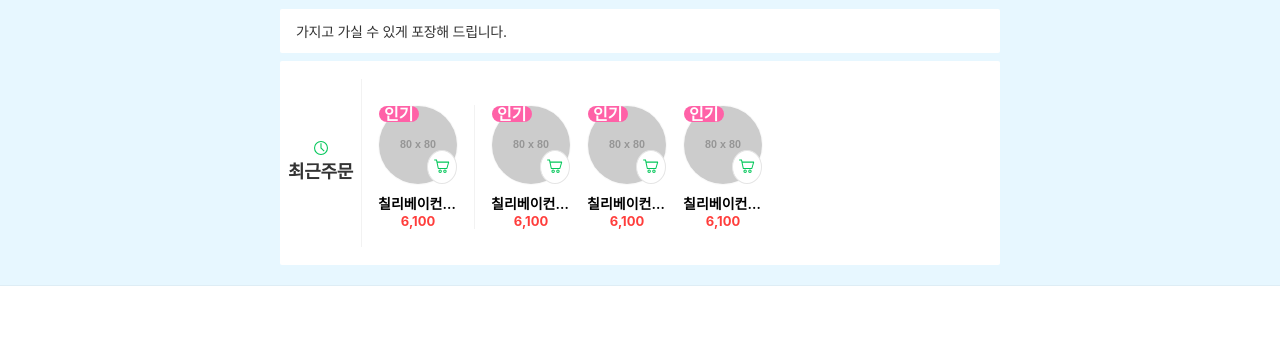
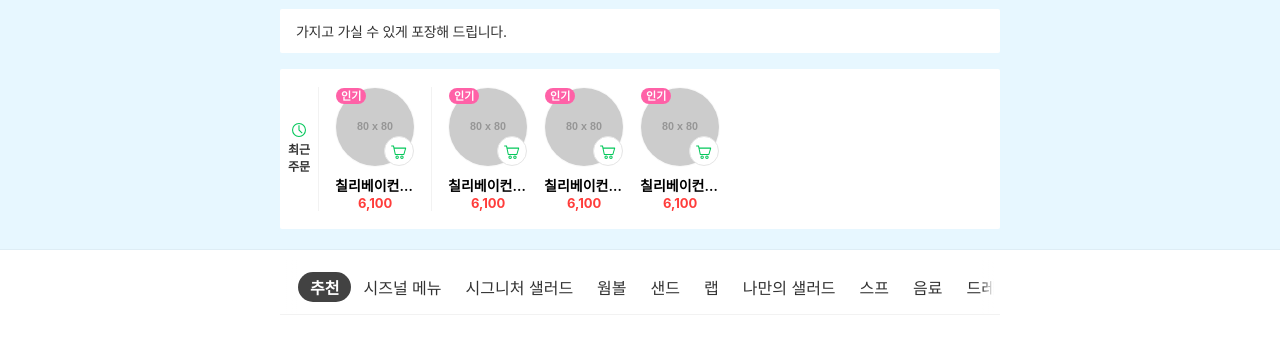
Before and after one commit to coconutstd/60days-finish, a plain HTML site: page 네이버주문/docs/index.html in a window 1280 px wide. Shown: the part 204-558 px from the top of the page. Drawn offline with Linux system fonts and the light colour scheme; placeholder pictures from the web are drawn by us.

Commit message:
네이버 주문 - 메뉴 카테고리 영역 완성

```diff
--- a/네이버주문/assets/scss/abstracts/_mixin_commons.scss
+++ b/네이버주문/assets/scss/abstracts/_mixin_commons.scss
@@ -1,4 +1,4 @@
-@mixin ellipsis {
+@mixin ellipse {
   text-overflow: ellipsis;
   white-space: nowrap;
   overflow: hidden;
--- a/네이버주문/assets/scss/abstracts/_variables.scss
+++ b/네이버주문/assets/scss/abstracts/_variables.scss
@@ -6,3 +6,5 @@ $font-default: -apple-system, BlinkMacSystemFont, helvetica, Apple SD Gothic Neo
 $m-padding: 18px;
 $place-header-height: 48px;
 $place-tab-height: 46px;
+
+$header-height: $place-header-height + $place-tab-height;
--- /dev/null
+++ b/네이버주문/assets/scss/components/_menu_category_area.scss
@@ -0,0 +1,73 @@
+.menu-category-area {
+  position: sticky;
+  top: $header-height;
+  margin-top: 10px;
+  background-color: #fff;
+  z-index: 5500;
+
+  .common-inner {
+    position: relative;
+    border-bottom: 1px solid $booking-color-border144;
+    &::before {
+      content: "";
+      position: absolute;
+      top: 0;
+      left: 0;
+      width: $m-padding;
+      height: 100%;
+      background-image: linear-gradient(
+        to right,
+        #fff 35%,
+        rgba(255, 255, 255, 0)
+      );
+      pointer-events: none;
+      z-index: 1;
+    }
+
+    &::after {
+      content: "";
+      position: absolute;
+      top: 0;
+      right: 0;
+      width: $m-padding;
+      height: 100%;
+      background-image: linear-gradient(
+        to right,
+        rgba(255, 255, 255, 0),
+        #fff 65%
+      );
+      pointer-events: none;
+      z-index: 1;
+    }
+  }
+
+  .category-list {
+    display: flex;
+    align-items: center;
+    height: 54px;
+  }
+
+  .category-item {
+    &:first-child {
+      padding-left: $m-padding;
+    }
+    &:last-child {
+      padding-right: $m-padding;
+    }
+  }
+
+  .category-tab {
+    display: flex;
+    align-items: center;
+    padding: 0 12px;
+    font-size: 16px;
+    height: 30px;
+    border-radius: 15px;
+    color: $booking-color-text6;
+    &.is-active {
+      background-color: $booking-color-bg165;
+      font-weight: 700;
+      color: #fff;
+    }
+  }
+}
--- a/네이버주문/assets/scss/components/_recent_order_area.scss
+++ b/네이버주문/assets/scss/components/_recent_order_area.scss
@@ -1,6 +1,6 @@
 .recent-order-area {
   display: flex;
-  margin-top: 8px;
+  margin-top: 16px;
   padding: 18px 0;
   border-radius: 2px;
   background-color: #fff;
@@ -17,7 +17,6 @@
     font-size: 12px;
     font-weight: 700;
     color: $booking-color-text6;
-
     .ico-clock {
       margin-bottom: 4px;
       width: 14px;
@@ -33,12 +32,10 @@
     padding-left: 16px;
     width: 80px;
     text-align: center;
-
     &.is-ordered {
       padding-right: 16px;
       border-right: 1px solid $booking-color-bg102;
     }
-
     &:last-child {
       padding-right: $m-padding;
     }
@@ -60,7 +57,7 @@
     padding: 0 5px;
     border-radius: 10px;
     line-height: 16px;
-    font-size: 16px;
+    font-size: 11px;
     font-weight: 700;
     background-color: #ff61a7;
     color: #fff;
@@ -76,6 +73,7 @@
     position: absolute;
     bottom: 0;
     right: 0;
+    display: flex;
     padding: 6px;
     border: 1px solid $booking-color-border150;
     border-radius: 100%;
@@ -91,13 +89,13 @@
     margin-top: 8px;
     font-weight: 600;
     font-size: 14px;
-    @include ellipsis;
+    @include ellipse;
   }
 
   .menu-price {
     font-size: 13px;
     font-weight: 700;
     color: $point-color;
-    @include ellipsis;
+    @include ellipse;
   }
 }
--- a/네이버주문/assets/scss/styles.scss
+++ b/네이버주문/assets/scss/styles.scss
@@ -9,4 +9,5 @@
 @import "./components/order_type";
 @import "./components/order_info_area";
 @import "./components/recent_order_area";
+@import "./components/menu_category_area";
 @import "./pages/order_page";
--- a/네이버주문/docs/index.html
+++ b/네이버주문/docs/index.html
@@ -54,21 +54,24 @@
         </div>
         <!-- 주문분류 -->
         <div class="tab-switch-box" role="tablist">
-          <a href="#" class="is-active tab-switch" role="tab"
+          <a href="#" class="tab-switch is-active" role="tab"
             >🛍&nbsp;&nbsp;포장<img
               src="../assets/images/ico-check.svg"
+              alt=""
               class="ico-check"
               aria-hidden="true"
           /></a>
           <a href="#" class="tab-switch" role="tab"
             >🍽&nbsp;&nbsp;매장<img
               src="../assets/images/ico-check.svg"
+              alt=""
               class="ico-check"
               aria-hidden="true"
           /></a>
           <a href="#" class="tab-switch" role="tab"
             >🛵&nbsp;&nbsp;배달<img
               src="../assets/images/ico-check.svg"
+              alt=""
               class="ico-check"
               aria-hidden="true"
           /></a>
@@ -93,17 +96,17 @@
           >지금은 주문을 받을 수 없습니다.
         </div>
         <!-- //주문분류 -->
+
         <!-- 최근주문영역 -->
-        <div class="recent-order-area scroll-x">
+        <div class="recent-order-area">
           <div class="recent-title">
             <img
               src="../assets/images/ico-clock.svg"
               alt=""
               class="ico-clock"
-            />
-            <div class="title">최근주문</div>
+            />최근<br />주문
           </div>
-          <div class="recent-order-area">
+          <div class="recent-menu-area scroll-x">
             <ul class="recent-menu-list">
               <li class="recent-menu-item is-ordered">
                 <div class="menu-img-area">
@@ -177,6 +180,43 @@
     </div>
     <!-- //주문정보영역 -->
 
+    <div class="menu-category-area">
+      <div class="common-inner">
+        <ul class="category-list scroll-x">
+          <li class="category-item">
+            <a href="#" class="category-tab is-active">추천</a>
+          </li>
+          <li class="category-item">
+            <a href="#" class="category-tab">시즈널 메뉴</a>
+          </li>
+          <li class="category-item">
+            <a href="#" class="category-tab">시그니처 샐러드</a>
+          </li>
+          <li class="category-item">
+            <a href="#" class="category-tab">웜볼</a>
+          </li>
+          <li class="category-item">
+            <a href="#" class="category-tab">샌드</a>
+          </li>
+          <li class="category-item"><a href="#" class="category-tab">랩</a></li>
+          <li class="category-item">
+            <a href="#" class="category-tab">나만의 샐러드</a>
+          </li>
+          <li class="category-item">
+            <a href="#" class="category-tab">스프</a>
+          </li>
+          <li class="category-item">
+            <a href="#" class="category-tab">음료</a>
+          </li>
+          <li class="category-item">
+            <a href="#" class="category-tab">드레싱 추가</a>
+          </li>
+        </ul>
+      </div>
+    </div>
+
+    <div style="height: 1000px"></div>
+
     <div class="dimmed-layer" hidden></div>
     <div class="order-type-popup" hidden>
       <p class="title">어디서 드시나요?</p>
```
Also changed, not shown: 네이버주문/assets/css/styles.css, 1 other file.
